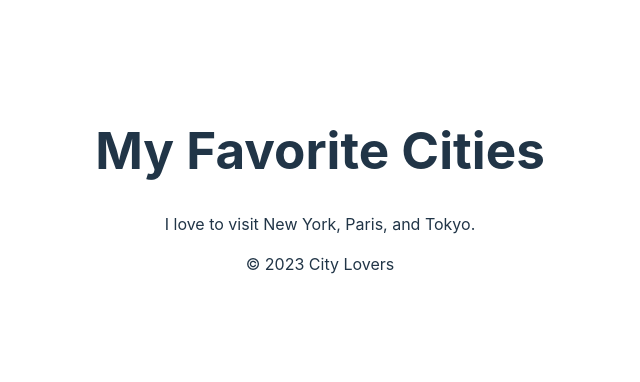
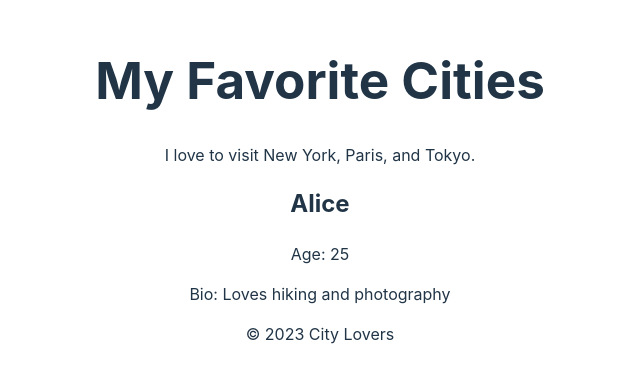
Before and after one commit to Hashim-baya/alx-fe-reactjs, a React (Vite) app in the folder alx-react-app/: page / in a window 1280 px wide. Shown: the part 210-592 px from the top of the page, without its empty margins (320-960 px from the left). Built offline with nearby package versions, Linux system fonts and the light colour scheme.

Commit message:
Added UserProfile Component

```diff
--- a/alx-react-app/src/App.jsx
+++ b/alx-react-app/src/App.jsx
@@ -6,12 +6,14 @@
 import Header from './components/Header'
 import MainContent from './components/MainContent'
 import Footer from './components/Footer'
+import UserProfile from './components/UserProfile'
 
 function App() {
   return (
     <>
       <Header />
       <MainContent />
+      <UserProfile name="Alice" age="25" bio="Loves hiking and photography" />
       <Footer />
     </>
   )
--- /dev/null
+++ b/alx-react-app/src/components/UserProfile.jsx
@@ -0,0 +1,13 @@
+import React from 'react'
+
+function UserProfile(props) {
+  return (
+    <div>
+        <h2>{props.name}</h2>
+        <p>Age: {props.age}</p>
+        <p>Bio: {props.bio}</p>
+    </div>
+  );
+}
+
+export default UserProfile;
```
